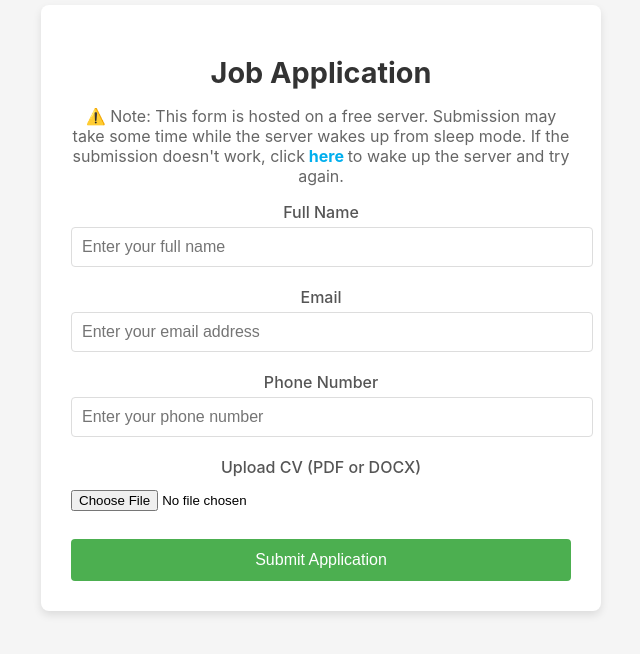
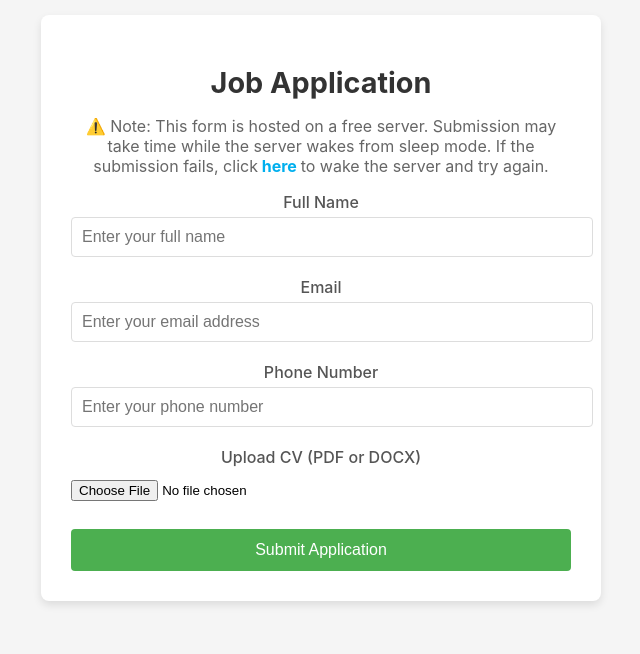
Before and after one commit to diluthrangana/job-application-processing-pipeline, a React (Create React App) app in the folder client/: page / in a window 1280 px wide. Shown: the part 112-766 px from the top of the page, without its empty margins (319-959 px from the left). Built offline with nearby package versions, Linux system fonts and the light colour scheme.

Commit message:
Update ApplicationForm.js

```diff
--- a/client/src/components/ApplicationForm.js
+++ b/client/src/components/ApplicationForm.js
@@ -117,15 +117,15 @@ const ApplicationForm = () => {
 
         <div className="hosting-notice">
           <p>
-            ⚠️ Note: This form is hosted on a free server. Submission may take some time while the server wakes up from sleep mode.
-            If the submission doesn't work, click
+            ⚠️ Note: This form is hosted on a free server. Submission may take time while the server wakes from sleep mode.
+            If the submission fails, click
             <a
               href="https://job-application-processing-pipeline-3.onrender.com/"
               target="_blank"
               rel="noopener noreferrer"
               style={{ textDecoration: 'none', fontWeight: 'bold', color: '#00afee' }}
             > here </a>
-            to wake up the server and try again.
+            to wake the server and try again.
           </p>
         </div>
 
```
